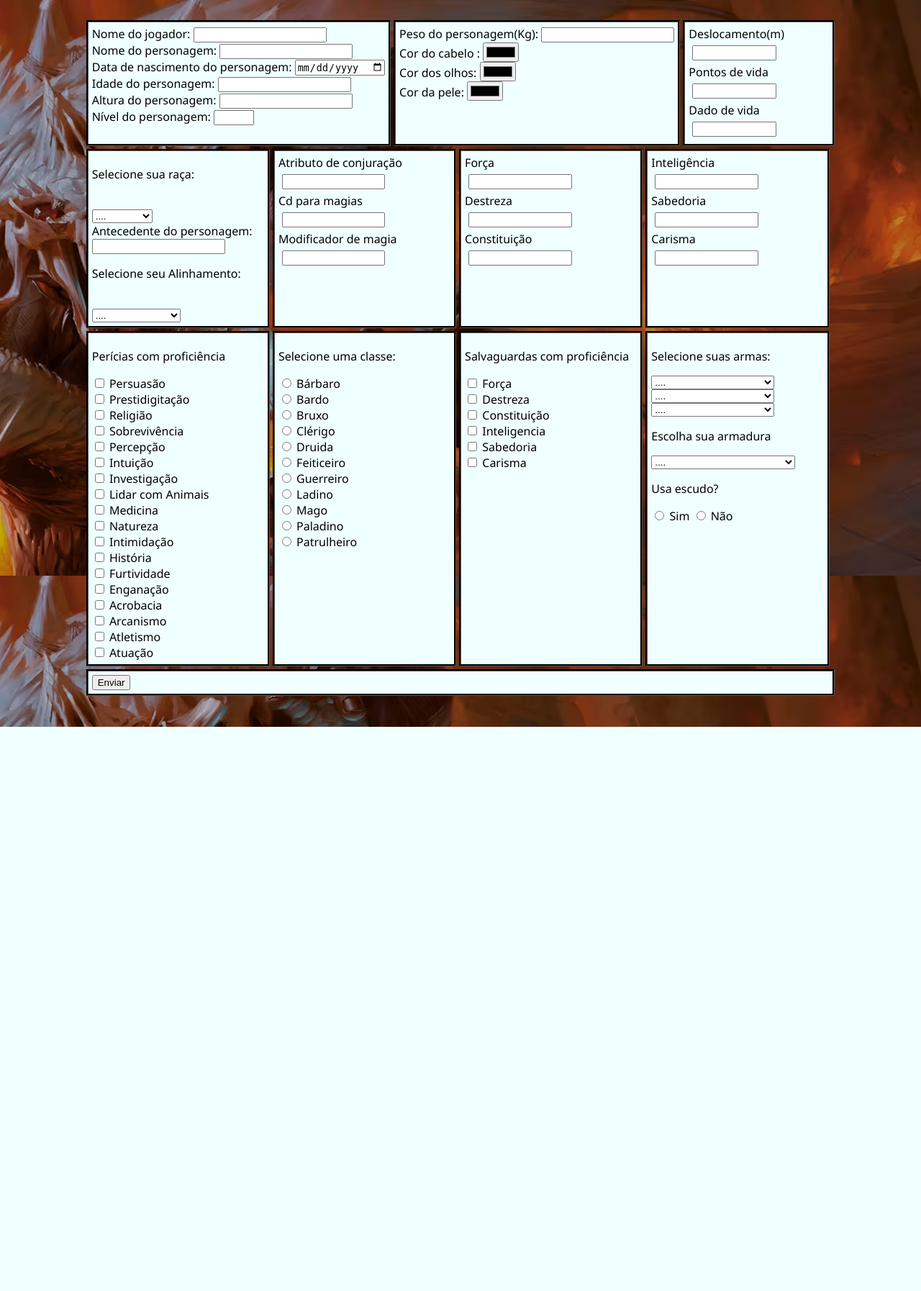
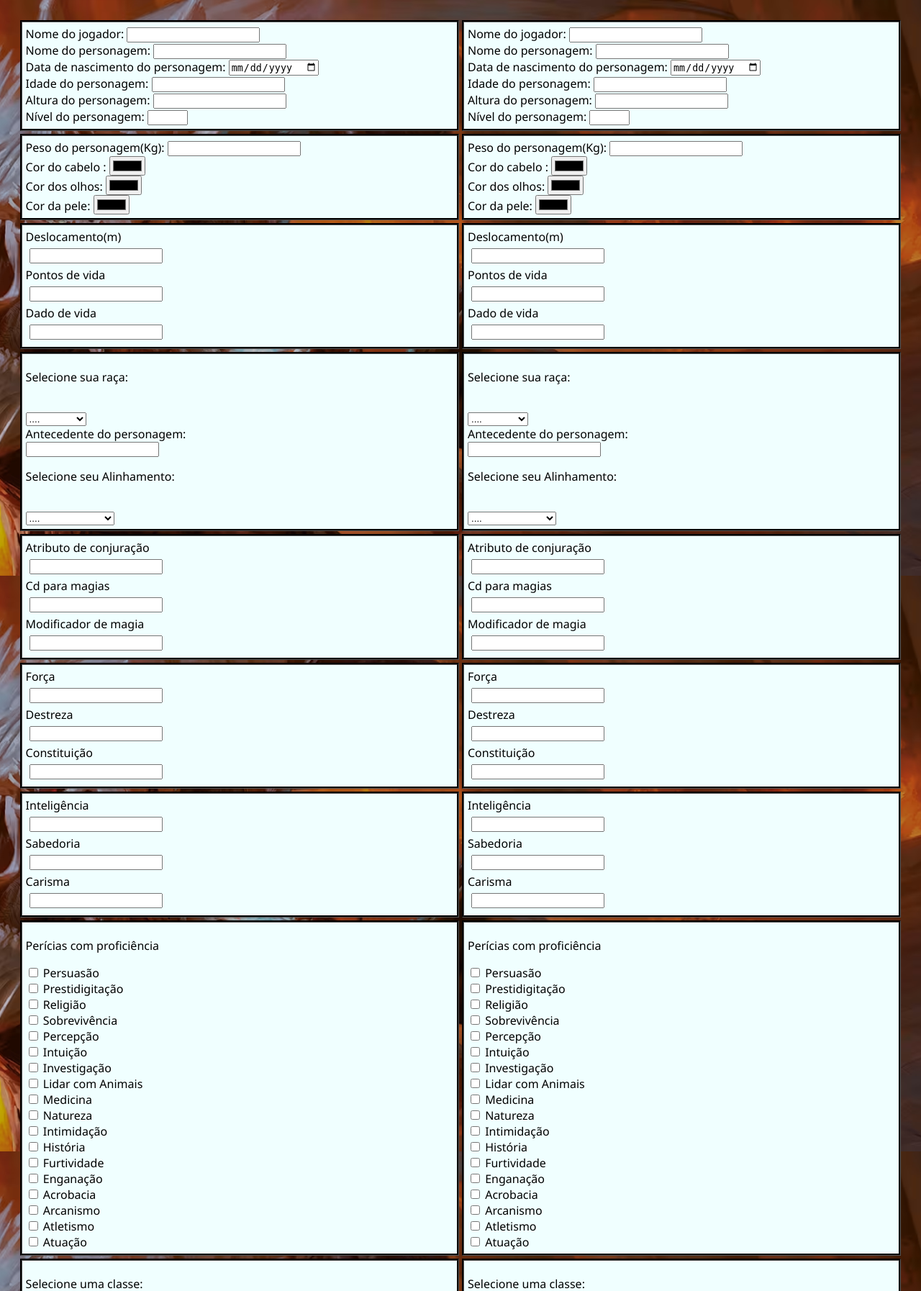
Before and after one commit to pdrlbueno/Projeto-ficha-online, a PHP site: page /ficha.html in a window 1280 px wide. Shown: the part 128-1922 px from the top of the page at 72% size. Before the commit the page ends 1138 px from the top, so only its background shows below. Run offline with PHP 8.4, Linux system fonts and the light colour scheme.

Commit message:
UPT - melhorias da ficha

```diff
--- a/ficha.html
+++ b/ficha.html
@@ -8,7 +8,7 @@
     <link rel="stylesheet" href="styles/style.css">
 </head>
 
-<body >
+<body>
     <header>
         <div class="tittle_headder">
             <h2>Crie seu personagem de D&D</h2>
@@ -24,8 +24,8 @@
         </div>
     </header>
 
-    <main class="ficha" >
-
+    <main class="ficha">
+        <div>
             <form id="form" name="form">
 
 
@@ -397,6 +397,381 @@
 
             </form>
 
+        </div>
+
+        <div>
+            <form id="form" name="form">
+
+
+                <div class="flex">
+                    <div class="box">
+                        <label for="Jname">Nome do jogador:</label>
+                        <input type="text" id="Jname" name="Jname"><br>
+                        <label for="Pname">Nome do personagem:</label>
+                        <input type="text" id="Pname" name="Pname"><br>
+                        <label for="nascimento">Data de nascimento do personagem:</label>
+                        <input type="date" id="nascimento" name="nascimento" class="caixa"><br>
+                        <label for="idade">Idade do personagem:</label>
+                        <input type="number" id="idade" name="idade" class="caixa"><br>
+                        <label for="altura">Altura do personagem:</label>
+                        <input type="number" id="altura" name="altura" class="caixa"><br>
+                        <label for="nivel">Nível do personagem:</label>
+                        <input type="number" id="nivel" name="nivel" min="1" max="20" class="caixa"><br>
+
+                    </div>
+
+                    <div class="box">
+                        <label for="peso">Peso do personagem(Kg):</label>
+                        <input type="number" id="peso" name="peso" min="1" class="caixa">
+                        <br>
+                        <label for="Cabelo">Cor do cabelo :</label>
+                        <input type="color" id="Cabelo" name="Cabelo"><br>
+                        <label for="olhos">Cor dos olhos:</label>
+                        <input type="color" id="olhos" name="olhos"><br>
+                        <label for="pele">Cor da pele:</label>
+                        <input type="color" id="pele" name="pele"><br>
+
+
+                    </div>
+
+                    <div class="box">
+                        <label for="deslocamento">Deslocamento(m)</label><br>
+                        <input type="number" id="deslocamento" name="deslocamento" class="status"><br>
+                        <label for="Pvida">Pontos de vida</label><br>
+                        <input type="number" id="Pvida" name="Pvida" class="status"><br>
+                        <label for="Dvida">Dado de vida</label><br>
+                        <input type="number" id="Dvida" name="Dvida" class="status">
+                    </div>
+                </div>
+
+                <div class="flex">
+                    <div class="box tamanho">
+                        <p>Selecione sua raça:</p>
+                        <br>
+                        <select name="raça" id="raça">
+                            <option value="nulo">....</option>
+                            <option value="Anão">Anão</option>
+                            <option value="Elfo">Elfo</option>
+                            <option value="Halfling">Halfling</option>
+                            <option value="Humano">Humano</option>
+                            <option value="Draconato">Draconato</option>
+                            <option value="Gnomo">Gnomo</option>
+                            <option value="meioElfo">Meio-Elfo</option>
+                            <option value="meioOrc">Meio-Orc</option>
+                            <option value="tielfling">Tielfling</option>
+                        </select><br>
+
+                        <label for="Antecedente">Antecedente do personagem:</label><br>
+                        <input type="text" id="Antecedente" name="Antecedente">
+                        <br>
+
+                        <p>Selecione seu Alinhamento:</p><br>
+                        <select name="alinhamento" id="alinhamento">
+                            <option value="nulo">....</option>
+                            <option value="LB">Leal e Bom</option>
+                            <option value="NB">Neutro e Bom</option>
+                            <option value="CB">Caótico e Bom</option>
+                            <option value="LN">Leal e Neutro</option>
+                            <option value="N">Neutro</option>
+                            <option value="CN">Caótico e Neutro</option>
+                            <option value="LM">Leal e Mau</option>
+                            <option value="NM">Neutro e Mau</option>
+                            <option value="CM">Caótico e Mal</option>
+                        </select><br>
+
+                    </div>
+                    <div class="box tamanho">
+
+                        <label for="conjuração">Atributo de conjuração</label><br>
+                        <input type="text" id="conjuração" name="conjuração" class="status"><br>
+
+
+                        <label for="CDmagias">Cd para magias</label><br>
+                        <input type="number" id="CDmagias" name="CDmagias" class="status"><br>
+
+
+                        <label for="MODmagia">Modificador de magia</label><br>
+                        <input type="number" id="MODmagia" name="MODmagia" class="status"><br>
+
+
+                    </div>
+                    <div class="box tamanho">
+
+
+                        <label for="Sforça">Força</label><br>
+                        <input type="number" id="Sforça" name="Sforça" class="status"><br>
+
+
+                        <label for="Sdestreza">Destreza</label><br>
+                        <input type="number" id="Sdestreza" name="Sdestreza" class="status"><br>
+
+
+                        <label for="Sconstituição">Constituição</label><br>
+                        <input type="number" id="Sconstituição" name="Sconstituição" class="status"><br>
+
+
+                    </div>
+                    <div class="box tamanho">
+
+                        <label for="SInteligência">Inteligência</label><br>
+                        <input type="number" id="SInteligência" name="SInteligência" class="status"><br>
+
+
+                        <label for="SSabedoria">Sabedoria</label><br>
+                        <input type="number" id="SSabedoria" name="SSabedoria" class="status"><br>
+
+
+                        <label for="SCarisma">Carisma</label><br>
+                        <input type="number" id="SCarisma" name="SCarisma" class="status"><br>
+
+
+
+
+                    </div>
+
+                </div>
+
+
+                <div class="flex">
+
+                    <div class="box tamanho">
+                        <p>Perícias com proficiência</p>
+
+                        <input type="checkbox" name="Persuasão" value="Persuasão">
+                        <label for="Persuasão">Persuasão</label><br>
+                        <input type="checkbox" name="Prestidigitação" value="Prestidigitação">
+                        <label for="Prestidigitação">Prestidigitação</label><br>
+                        <input type="checkbox" name="Religião" value="Religião">
+                        <label for="Religião">Religião</label><br>
+                        <input type="checkbox" name="Sobrevivência" value="Sobrevivência">
+                        <label for="Sobrevivência">Sobrevivência</label><br>
+                        <input type="checkbox" name="Percepção" value="Percepção">
+                        <label for="Percepção">Percepção</label><br>
+                        <input type="checkbox" name="Intuição" value="Intuição">
+                        <label for="Intuição">Intuição</label><br>
+                        <input type="checkbox" name="Investigação" value="Investigação">
+                        <label for="Investigação">Investigação</label><br>
+                        <input type="checkbox" name="LidarcomAnimais" value="LidarcomAnimais">
+                        <label for="LidarcomAnimais">Lidar com Animais</label><br>
+                        <input type="checkbox" name="Medicina" value="Medicina">
+                        <label for="Medicina">Medicina</label><br>
+                        <input type="checkbox" name="Natureza" value="Natureza">
+                        <label for="Natureza">Natureza</label><br>
+                        <input type="checkbox" name="Intimidação" value="Intimidação">
+                        <label for="Intimidação">Intimidação</label><br>
+                        <input type="checkbox" name="História" value="História">
+                        <label for="História">História</label><br>
+                        <input type="checkbox" name="Furtividade" value="Furtividade">
+                        <label for="Furtividade">Furtividade</label><br>
+                        <input type="checkbox" name="Enganação" value="Enganação">
+                        <label for="Enganação">Enganação</label><br>
+                        <input type="checkbox" name="Acrobacia" value="Acrobacia">
+                        <label for="Acrobacia">Acrobacia</label><br>
+                        <input type="checkbox" name="Arcanismo" value="Arcanismo">
+                        <label for="Arcanismo">Arcanismo</label><br>
+                        <input type="checkbox" name="Atletismo" value="Atletismo">
+                        <label for="Atletismo">Atletismo</label><br>
+                        <input type="checkbox" name="Atuação" value="Atuação">
+                        <label for="Atuação">Atuação</label><br>
+
+                    </div>
+                    <div class="box tamanho">
+                        <p>Selecione uma classe:</p>
+
+                        <input type="radio" id="Bárbaro" name="classe" value="Bárbaro">
+                        <label for="Bárbaro">Bárbaro</label><br>
+                        <input type="radio" id="Bardo" name="classe" value="Bardo">
+                        <label for="Bardo">Bardo</label><br>
+                        <input type="radio" id="Bruxo" name="classe" value="Bruxo">
+                        <label for="Bruxo">Bruxo</label><br>
+                        <input type="radio" id="Clérigo" name="classe" value="Clérigo">
+                        <label for="Clérigo">Clérigo</label><br>
+                        <input type="radio" id="Druida" name="classe" value="Druida">
+                        <label for="Druida">Druida</label><br>
+                        <input type="radio" id="Feiticeiro" name="classe" value="Feiticeiro">
+                        <label for="Feiticeiro">Feiticeiro</label><br>
+                        <input type="radio" id="Guerreiro" name="classe" value="Guerreiro">
+                        <label for="Guerreiro">Guerreiro</label><br>
+                        <input type="radio" id="Ladino" name="classe" value="Ladino">
+                        <label for="Ladino">Ladino</label><br>
+                        <input type="radio" id="Mago" name="classe" value="Mago">
+                        <label for="Mago">Mago</label><br>
+                        <input type="radio" id="Paladino" name="classe" value="Paladino">
+                        <label for="Paladino">Paladino</label><br>
+                        <input type="radio" id="Patrulheiro" name="classe" value="Patrulheiro">
+                        <label for="Patrulheiro">Patrulheiro</label><br>
+                    </div>
+                    <div class="box tamanho">
+                        <p>Salvaguardas com proficiência</p>
+
+                        <input type="checkbox" id="Força" name="Força" value="Força">
+                        <label for="Força"> Força</label><br>
+                        <input type="checkbox" id="Destreza" name="Destreza" value="Destreza">
+                        <label for="Destreza"> Destreza</label><br>
+                        <input type="checkbox" id="Constituição" name="Constituição" value="Constituição">
+                        <label for="Constituição"> Constituição</label><br>
+                        <input type="checkbox" id="Inteligencia" name="Inteligencia" value="Inteligencia">
+                        <label for="Inteligencia"> Inteligencia</label><br>
+                        <input type="checkbox" id="Sabedoria" name="Sabedoria" value="Sabedoria">
+                        <label for="Sabedoria"> Sabedoria</label><br>
+                        <input type="checkbox" id="Carisma" name="Carisma" value="Carisma">
+                        <label for="Carisma"> Carisma</label><br>
+                    </div>
+                    <div class="box tamanho">
+                        <p>Selecione suas armas:</p>
+
+                        <select name="armas1" id="armas1">
+                            <option value="nulo">....</option>
+                            <option value="adaga">Adaga 1d4</option>
+                            <option value="azagaia">Azagaia 1d6</option>
+                            <option value="bordao">Bordão 1d6</option>
+                            <option value="clava_grande">Clava Grande 1d8</option>
+                            <option value="foice_curta">Foice Curta 1d4</option>
+                            <option value="lanca">Lança 1d6</option>
+                            <option value="maca">Maça 1d6</option>
+                            <option value="machadinha">Machadinha 1d6</option>
+                            <option value="martelo_leve">Martelo Leve 1d4</option>
+                            <option value="porrete">Porrete 1d4</option>
+                            <option value="arco_curto">Arco Curto 1d6</option>
+                            <option value="besta_leve">Besta Leve 1d8</option>
+                            <option value="dardo">Dardo 1d4</option>
+                            <option value="funda">Funda 1d4</option>
+                            <option value="alabarda">Alabarda 1d10</option>
+                            <option value="cimitarra">Cimitarra 1d6</option>
+                            <option value="chicote">Chicote 1d4</option>
+                            <option value="espada_curta">Espada Curta 1d6</option>
+                            <option value="espada_grande">Espada Grande 2d6</option>
+                            <option value="espada_longa">Espada Longa 1d8</option>
+                            <option value="glaive">Glaive 1d10</option>
+                            <option value="lanca_de_montaria">Lança de Montaria 1d12</option>
+                            <option value="lanca_longa">Lança Longa 1d10</option>
+                            <option value="maca_estrela">Maça Estrela 1d8</option>
+                            <option value="machado_grande">Machado Grande 1d12</option>
+                            <option value="machado_de_batalha">Machado de Batalha 1d8</option>
+                            <option value="malho">Malho 2d6</option>
+                            <option value="mangual">Mangual 1d8</option>
+                            <option value="martelo_de_guerra">Martelo de Guerra 1d8</option>
+                            <option value="picareta_de_guerra">Picareta de Guerra 1d8</option>
+                            <option value="rapieira">Rapieira 1d8</option>
+                            <option value="tridente">Tridente 1d6</option>
+                            <option value="arco_longo">Arco Longo 1d8</option>
+                            <option value="besta_de_mao">Besta de Mão 1d6</option>
+                            <option value="besta_pesada">Besta Pesada 1d10</option>
+                            <option value="zarabatana">Zarabatana 1d4</option>
+                        </select><br>
+                        <select name="armas2" id="armas2">
+                            <option value="nulo">....</option>
+                            <option value="adaga">Adaga 1d4</option>
+                            <option value="azagaia">Azagaia 1d6</option>
+                            <option value="bordao">Bordão 1d6</option>
+                            <option value="clava_grande">Clava Grande 1d8</option>
+                            <option value="foice_curta">Foice Curta 1d4</option>
+                            <option value="lanca">Lança 1d6</option>
+                            <option value="maca">Maça 1d6</option>
+                            <option value="machadinha">Machadinha 1d6</option>
+                            <option value="martelo_leve">Martelo Leve 1d4</option>
+                            <option value="porrete">Porrete 1d4</option>
+                            <option value="arco_curto">Arco Curto 1d6</option>
+                            <option value="besta_leve">Besta Leve 1d8</option>
+                            <option value="dardo">Dardo 1d4</option>
+                            <option value="funda">Funda 1d4</option>
+                            <option value="alabarda">Alabarda 1d10</option>
+                            <option value="cimitarra">Cimitarra 1d6</option>
+                            <option value="chicote">Chicote 1d4</option>
+                            <option value="espada_curta">Espada Curta 1d6</option>
+                            <option value="espada_grande">Espada Grande 2d6</option>
+                            <option value="espada_longa">Espada Longa 1d8</option>
+                            <option value="glaive">Glaive 1d10</option>
+                            <option value="lanca_de_montaria">Lança de Montaria 1d12</option>
+                            <option value="lanca_longa">Lança Longa 1d10</option>
+                            <option value="maca_estrela">Maça Estrela 1d8</option>
+                            <option value="machado_grande">Machado Grande 1d12</option>
+                            <option value="machado_de_batalha">Machado de Batalha 1d8</option>
+                            <option value="malho">Malho 2d6</option>
+                            <option value="mangual">Mangual 1d8</option>
+                            <option value="martelo_de_guerra">Martelo de Guerra 1d8</option>
+                            <option value="picareta_de_guerra">Picareta de Guerra 1d8</option>
+                            <option value="rapieira">Rapieira 1d8</option>
+                            <option value="tridente">Tridente 1d6</option>
+                            <option value="arco_longo">Arco Longo 1d8</option>
+                            <option value="besta_de_mao">Besta de Mão 1d6</option>
+                            <option value="besta_pesada">Besta Pesada 1d10</option>
+                            <option value="zarabatana">Zarabatana 1d4</option>
+                        </select><br>
+                        <select name="armas3" id="armas3">
+                            <option value="nulo">....</option>
+                            <option value="adaga">Adaga 1d4</option>
+                            <option value="azagaia">Azagaia 1d6</option>
+                            <option value="bordao">Bordão 1d6</option>
+                            <option value="clava_grande">Clava Grande 1d8</option>
+                            <option value="foice_curta">Foice Curta 1d4</option>
+                            <option value="lanca">Lança 1d6</option>
+                            <option value="maca">Maça 1d6</option>
+                            <option value="machadinha">Machadinha 1d6</option>
+                            <option value="martelo_leve">Martelo Leve 1d4</option>
+                            <option value="porrete">Porrete 1d4</option>
+                            <option value="arco_curto">Arco Curto 1d6</option>
+                            <option value="besta_leve">Besta Leve 1d8</option>
+                            <option value="dardo">Dardo 1d4</option>
+                            <option value="funda">Funda 1d4</option>
+                            <option value="alabarda">Alabarda 1d10</option>
+                            <option value="cimitarra">Cimitarra 1d6</option>
+                            <option value="chicote">Chicote 1d4</option>
+                            <option value="espada_curta">Espada Curta 1d6</option>
+                            <option value="espada_grande">Espada Grande 2d6</option>
+                            <option value="espada_longa">Espada Longa 1d8</option>
+                            <option value="glaive">Glaive 1d10</option>
+                            <option value="lanca_de_montaria">Lança de Montaria 1d12</option>
+                            <option value="lanca_longa">Lança Longa 1d10</option>
+                            <option value="maca_estrela">Maça Estrela 1d8</option>
+                            <option value="machado_grande">Machado Grande 1d12</option>
+                            <option value="machado_de_batalha">Machado de Batalha 1d8</option>
+                            <option value="malho">Malho 2d6</option>
+                            <option value="mangual">Mangual 1d8</option>
+                            <option value="martelo_de_guerra">Martelo de Guerra 1d8</option>
+                            <option value="picareta_de_guerra">Picareta de Guerra 1d8</option>
+                            <option value="rapieira">Rapieira 1d8</option>
+                            <option value="tridente">Tridente 1d6</option>
+                            <option value="arco_longo">Arco Longo 1d8</option>
+                            <option value="besta_de_mao">Besta de Mão 1d6</option>
+                            <option value="besta_pesada">Besta Pesada 1d10</option>
+                            <option value="zarabatana">Zarabatana 1d4</option>
+                        </select>
+                        <p>Escolha sua armadura</p>
+
+                        <select id="armaduras" name="armaduras">
+                            <option value="nulo">....</option>
+                            <option value="acolchoada">Acolchoada (11 + Des)</option>
+                            <option value="couro">Couro (11 + Des)</option>
+                            <option value="couro_batido">Couro Batido (12 + Des)</option>
+                            <option value="gibao_de_peles">Gibão de Peles (12 + Des)</option>
+                            <option value="camisao_de_malha">Camisão de Malha (13 + Des)</option>
+                            <option value="brunea">Brunea (14 + Des)</option>
+                            <option value="peitoral">Peitoral (14 + Des)</option>
+                            <option value="meia_armadura">Meia-Armadura (15 + Des)</option>
+                            <option value="cota_de_aneis">Cota de anéis (14)</option>
+                            <option value="cota_de_malha">Cota de malha (16)</option>
+                            <option value="cota_de_talas">Cota de talas (17)</option>
+                            <option value="placas">Placas (18)</option>
+
+                        </select>
+
+                        <p>Usa escudo?</p>
+                        <input type="radio" id="sim" name="escudo" value="sim">
+                        <label for="sim"> Sim</label>
+                        <input type="radio" id="não" name="escudo" value="não">
+                        <label for="não"> Não</label><br>
+                    </div>
+
+                </div>
+
+                <div class="box">
+                    <button type="submit">Enviar</button>
+                </div>
+
+            </form>
+        </div>
+
     </main>
 </body>
 
--- a/styles/style.css
+++ b/styles/style.css
@@ -58,17 +58,6 @@ footer {
     height: 100%;
 }
 
-.ficha {
-    background-image: url('../assets/images/background_ficha.png');
-    background-repeat: no-repeat;
-    background-attachment: fixed;
-    background-size: cover;
-
-    flex-direction: column;
-    display: flex;
-    justify-content: center;
-    align-items: center;
-}
 
 .livros {
     background-image: url('../assets/images/backgorund_livros.png');
@@ -97,16 +86,7 @@ main {
 }
 
 
-.box {
-    background-color: azure;
-    border-style: groove;
-    border-color: black;
-    padding: 5px;
-    justify-content: center;
-    margin: 2;
 
-
-}
 
 .box_inicial {
     background-color: rgb(52, 141, 92);
@@ -118,19 +98,6 @@ main {
     font-size: larger;
 }
 
-.flex {
-    display: flex;
-    padding: 0%;
-    flex-wrap: wrap;
-
-}
-
-.status {
-
-    margin: 5px;
-
-}
-
 
 .link {
     color: black;
@@ -138,15 +105,6 @@ main {
 
 
 }
-
-.status {
-    width: 60%;
-}
-
-.tamanho {
-    width: 22.9%;
-}
-
 .livro {
     width: 100%;
     height: 40%;
@@ -191,3 +149,35 @@ main {
     padding: 2px;
 
 }
+
+/* ficha/index */
+.ficha {
+    background-image: url('../assets/images/background_ficha.png');
+    background-repeat: no-repeat;
+    background-attachment: fixed;
+    background-size: cover;
+    display: flex;
+
+
+}
+.box {
+    background-color: azure;
+    border-style: groove;
+    border-color: black;
+    padding: 5px;
+    justify-content: center;
+    margin: 2px;
+    width: 100%;
+    text-align:justify;
+
+
+}
+.status {
+    margin: 5px;
+}
+.flex {
+    display: flex;
+    padding: 0%;
+    flex-wrap: wrap;
+
+}
```
Lines whose indentation alone changed are shown as unchanged.
